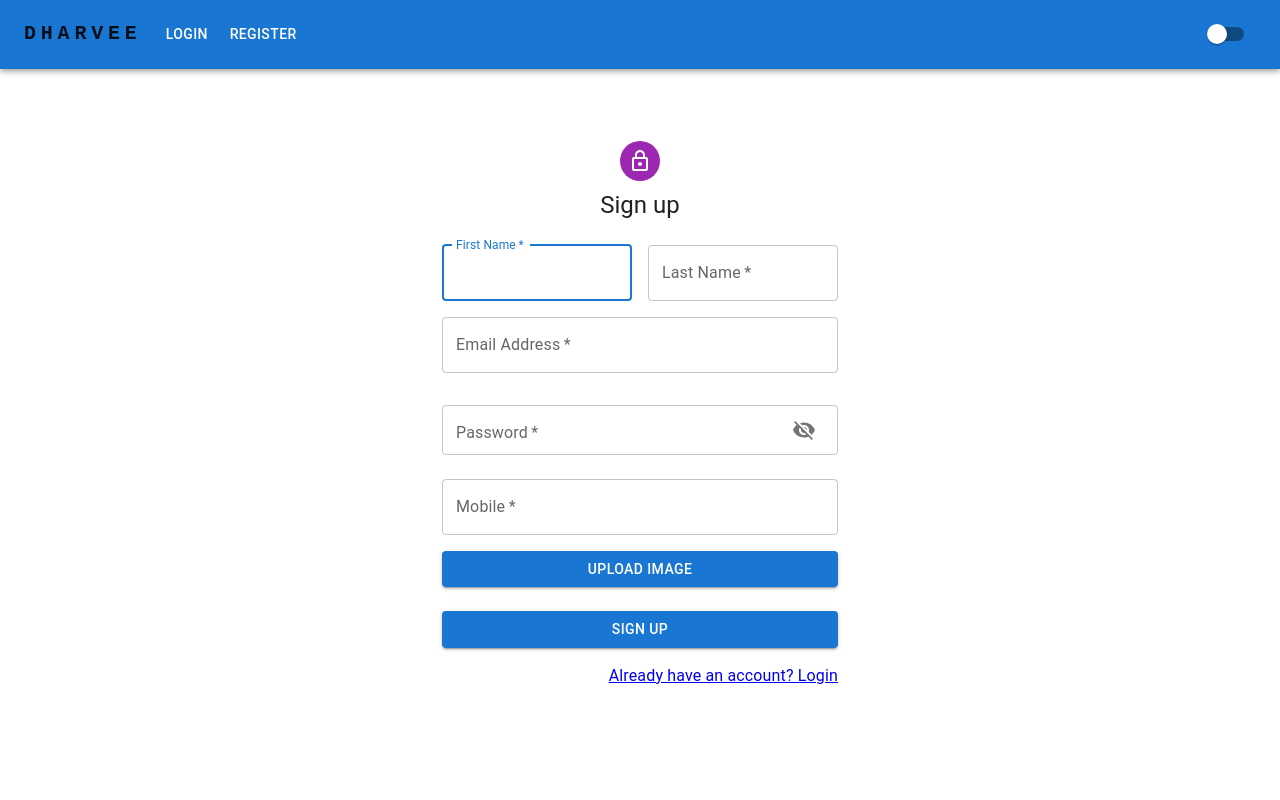
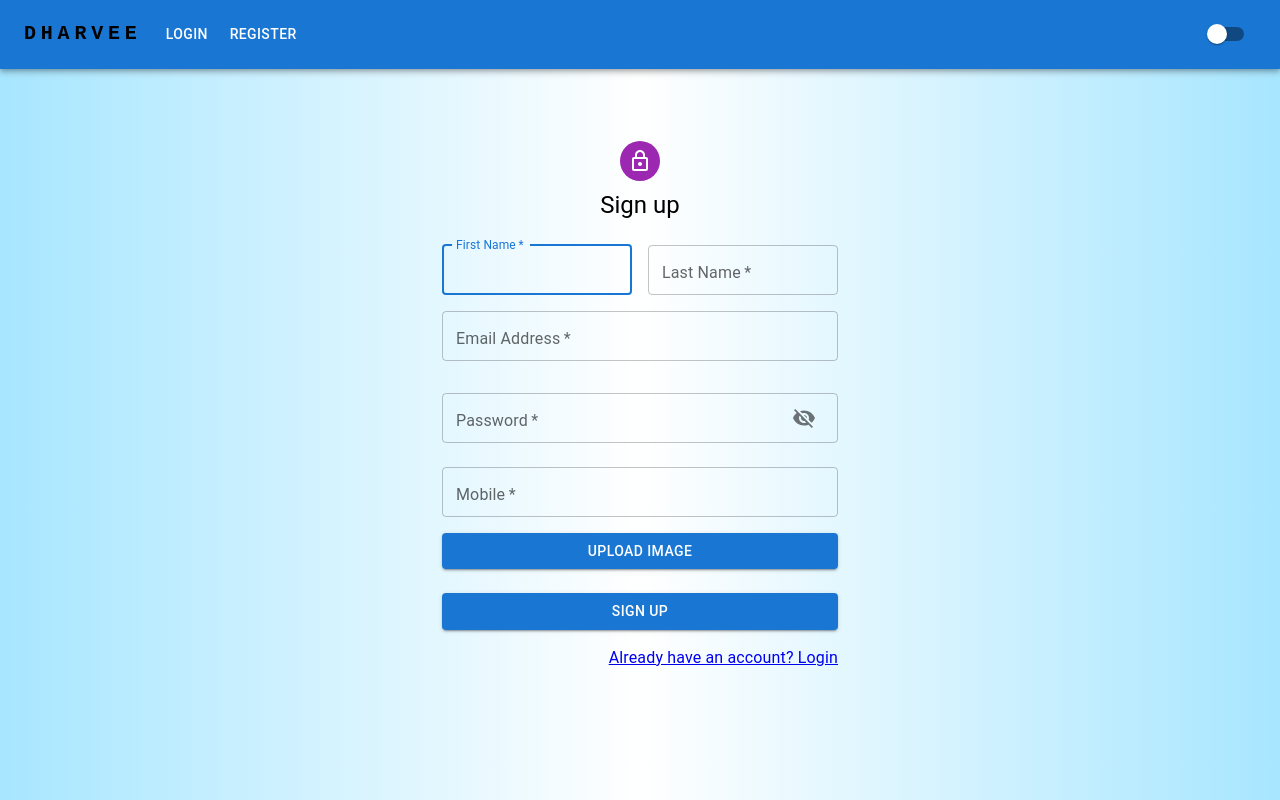
Before and after one commit to mohit0340/ecommerce-fullstack, a React (Vite) app in the folder ecommerce_frontend/: page /register in a window 1280 px wide. Built offline with nearby package versions, Linux system fonts and the light colour scheme.

Commit message:
change theme in forgot password

```diff
--- a/ecommerce_frontend/src/Page/ForgotPassword.jsx
+++ b/ecommerce_frontend/src/Page/ForgotPassword.jsx
@@ -1,4 +1,4 @@
-import React, { useState } from "react";
+import React, { useContext, useState } from "react";
 import {
   Box,
   Button,
@@ -6,6 +6,9 @@ import {
   Typography,
   Container,
   styled,
+  createTheme,
+  ThemeProvider,
+  CssBaseline,
 } from "@mui/material";
 import { Formik, Form, Field, ErrorMessage } from "formik";
 import { MuiOtpInput } from 'mui-one-time-password-input'
@@ -13,11 +16,15 @@ import * as Yup from "yup";
 import axios from "axios";
 import { toast } from "react-toastify";
 import { useNavigate } from "react-router-dom";
+import { UserContext } from "../Context/Context";
+
 
 
 const ForgotPassword = () => {
   const [step, setStep] = useState(0);
   const [email, setEmail] = useState('');
+
+  const {darkMode}=useContext(UserContext)
   const navigate=useNavigate()
 
   const sendOTP = async (values, { setSubmitting, setErrors }) => {
@@ -59,7 +66,26 @@ const ForgotPassword = () => {
     }
   };
 
+  const defaultTheme = createTheme({
+    components: {
+      MuiCssBaseline: {
+        styleOverrides: {
+          body: {
+            backgroundImage: darkMode
+              ? "linear-gradient(71deg, #181818,#404040,#181818)"
+              : "linear-gradient(to right, #A7E6FF , white, #A7E6FF)",
+            color: darkMode ? "#E2DFD0" : "black",
+          },
+        },
+      },
+    },
+  });
+
   return (
+    <ThemeProvider theme={defaultTheme}>
+      <CssBaseline></CssBaseline>
+
+
     <Container sx={{ marginY: "30px" }}>
       <Typography variant="h4">Forgot Password</Typography>
       <Typography component={'div'} sx={{ display: "flex", justifyContent: "center", alignItems: "center" }}>
@@ -83,7 +109,18 @@ const ForgotPassword = () => {
                     label="Email Address"
                     fullWidth
                     variant="outlined"
-                    helperText={<ErrorMessage name="email" />}
+
+                    helperText={<ErrorMessage style={{ color: 'red' }} name="email" />}
+                    sx={{
+
+                      "& .MuiInputBase-root": { height: "50px", color: darkMode ? "#E2DFD0" : "" },
+                      "& .MuiOutlinedInput-notchedOutline": {
+                        borderColor: darkMode ? "#E2DFD0" : "",
+                      },
+                      "& .MuiInputLabel-root": {
+                        color: darkMode ? "#E2DFD0" : "",
+                      }
+                    }}
                   />
                 </Box>
                 <Button
@@ -118,6 +155,16 @@ const ForgotPassword = () => {
                     value={values.otp}
                     onChange={(value) => setFieldValue("otp", value)}
                     length={4}
+                    sx={{
+
+                      "& .MuiInputBase-root": { height: "50px", color: darkMode ? "#E2DFD0" : "" },
+                      "& .MuiOutlinedInput-notchedOutline": {
+                        borderColor: darkMode ? "#E2DFD0" : "",
+                      },
+                      "& .MuiInputLabel-root": {
+                        color: darkMode ? "#E2DFD0" : "",
+                      }
+                    }}
                     width={'300px'}
                     separator={<span>-</span>}
                   />
@@ -130,6 +177,16 @@ const ForgotPassword = () => {
                     type="password"
                     label="New Password"
                     fullWidth
+                    sx={{
+
+                      "& .MuiInputBase-root": { height: "50px", color: darkMode ? "#E2DFD0" : "" },
+                      "& .MuiOutlinedInput-notchedOutline": {
+                        borderColor: darkMode ? "#E2DFD0" : "",
+                      },
+                      "& .MuiInputLabel-root": {
+                        color: darkMode ? "#E2DFD0" : "",
+                      }
+                    }}
                     variant="outlined"
                   />
                   <ErrorMessage name="newpassword" component="div" style={{ color: 'red' }} />
@@ -141,6 +198,16 @@ const ForgotPassword = () => {
                     type="password"
                     label="Confirm New Password"
                     fullWidth
+                    sx={{
+
+                      "& .MuiInputBase-root": { height: "50px", color: darkMode ? "#E2DFD0" : "" },
+                      "& .MuiOutlinedInput-notchedOutline": {
+                        borderColor: darkMode ? "#E2DFD0" : "",
+                      },
+                      "& .MuiInputLabel-root": {
+                        color: darkMode ? "#E2DFD0" : "",
+                      }
+                    }}
                     variant="outlined"
                   />
                   <ErrorMessage name="confirmnewpassword" component="div" style={{ color: 'red' }} />
@@ -169,6 +236,7 @@ const ForgotPassword = () => {
         )}
       </Typography>
     </Container>
+    </ThemeProvider>
   );
 };
 
--- a/ecommerce_frontend/src/Page/Register.jsx
+++ b/ecommerce_frontend/src/Page/Register.jsx
@@ -20,7 +20,7 @@ import InputAdornment from '@mui/material/InputAdornment';
 
 
 
-const defaultTheme = createTheme();
+
 
 const validationSchema = Yup.object().shape({
   firstName: Yup.string().min(3, 'First name must be at least 3 characters').required('First name is required'),
@@ -59,6 +59,24 @@ export default function Register() {
     navigate('/login')
  }
   };
+
+
+
+
+  const defaultTheme = createTheme({
+    components: {
+      MuiCssBaseline: {
+        styleOverrides: {
+          body: {
+            backgroundImage: darkMode
+              ? "linear-gradient(71deg, #181818,#404040,#181818)"
+              : "linear-gradient(to right, #A7E6FF , white, #A7E6FF)",
+            color: darkMode ? "#E2DFD0" : "black",
+          },
+        },
+      },
+    },
+  });
 
   return (
     <ThemeProvider theme={defaultTheme}>
@@ -101,6 +119,16 @@ export default function Register() {
                       fullWidth
                       id="firstName"
                       label="First Name"
+                      sx={{
+
+                        "& .MuiInputBase-root": { height: "50px", color: darkMode ? "#E2DFD0" : "" },
+                        "& .MuiOutlinedInput-notchedOutline": {
+                          borderColor: darkMode ? "#E2DFD0" : "",
+                        },
+                        "& .MuiInputLabel-root": {
+                          color: darkMode ? "#E2DFD0" : "",
+                        }
+                      }}
                       autoFocus
                       onChange={handleChange}
                       onBlur={handleBlur}
@@ -117,6 +145,16 @@ export default function Register() {
                       label="Last Name"
                       name="lastName"
                       autoComplete="family-name"
+                      sx={{
+
+                        "& .MuiInputBase-root": { height: "50px", color: darkMode ? "#E2DFD0" : "" },
+                        "& .MuiOutlinedInput-notchedOutline": {
+                          borderColor: darkMode ? "#E2DFD0" : "",
+                        },
+                        "& .MuiInputLabel-root": {
+                          color: darkMode ? "#E2DFD0" : "",
+                        }
+                      }}
                       onChange={handleChange}
                       onBlur={handleBlur}
                       value={values.lastName}
@@ -132,6 +170,16 @@ export default function Register() {
                       label="Email Address"
                       name="email"
                       autoComplete="email"
+                      sx={{
+
+                        "& .MuiInputBase-root": { height: "50px", color: darkMode ? "#E2DFD0" : "" },
+                        "& .MuiOutlinedInput-notchedOutline": {
+                          borderColor: darkMode ? "#E2DFD0" : "",
+                        },
+                        "& .MuiInputLabel-root": {
+                          color: darkMode ? "#E2DFD0" : "",
+                        }
+                      }}
                       onChange={handleChange}
                       onBlur={handleBlur}
                       value={values.email}
@@ -146,18 +194,20 @@ export default function Register() {
                       fullWidth
                       name="password"
                       label="Password"
-                      type={visible ? "text" : "password"}
-                      id="password"
-                      autoComplete="current-password"
                       sx={{
+
                         "& .MuiInputBase-root": { height: "50px", color: darkMode ? "#E2DFD0" : "" },
                         "& .MuiOutlinedInput-notchedOutline": {
                           borderColor: darkMode ? "#E2DFD0" : "",
                         },
                         "& .MuiInputLabel-root": {
                           color: darkMode ? "#E2DFD0" : "",
-                        },
+                        }
                       }}
+                      type={visible ? "text" : "password"}
+                      id="password"
+                      autoComplete="current-password"
+
                       value={values.password}
                       onChange={handleChange}
                       error={touched.password && Boolean(errors.password)}
@@ -170,9 +220,21 @@ export default function Register() {
                               onClick={handleShowPassword}
                             >
                               {visible ? (
-                                <VisibilityIcon sx={{ color: darkMode ? "#E2DFD0" : "" }} />
+                                <VisibilityIcon sx={{   "& .MuiInputBase-root": { height: "50px", color: darkMode ? "#E2DFD0" : "" },
+                                "& .MuiOutlinedInput-notchedOutline": {
+                                  borderColor: darkMode ? "#E2DFD0" : "",
+                                },
+                                "& .MuiInputLabel-root": {
+                                  color: darkMode ? "#E2DFD0" : "",
+                                },}} />
                               ) : (
-                                <VisibilityOffIcon sx={{ color: darkMode ? "#E2DFD0" : "" }} />
+                                <VisibilityOffIcon sx={{   "& .MuiInputBase-root": { height: "50px", color: darkMode ? "#E2DFD0" : "" },
+                                "& .MuiOutlinedInput-notchedOutline": {
+                                  borderColor: darkMode ? "#E2DFD0" : "",
+                                },
+                                "& .MuiInputLabel-root": {
+                                  color: darkMode ? "#E2DFD0" : "",
+                                },}} />
                               )}
                             </IconButton>
                           </InputAdornment>
@@ -189,6 +251,16 @@ export default function Register() {
                       name="mobile"
                       type="number"
                       autoComplete="tel"
+                      sx={{
+
+                        "& .MuiInputBase-root": { height: "50px", color: darkMode ? "#E2DFD0" : "" },
+                        "& .MuiOutlinedInput-notchedOutline": {
+                          borderColor: darkMode ? "#E2DFD0" : "",
+                        },
+                        "& .MuiInputLabel-root": {
+                          color: darkMode ? "#E2DFD0" : "",
+                        }
+                      }}
                       onChange={handleChange}
                       onBlur={handleBlur}
                       value={values.mobile}
```
